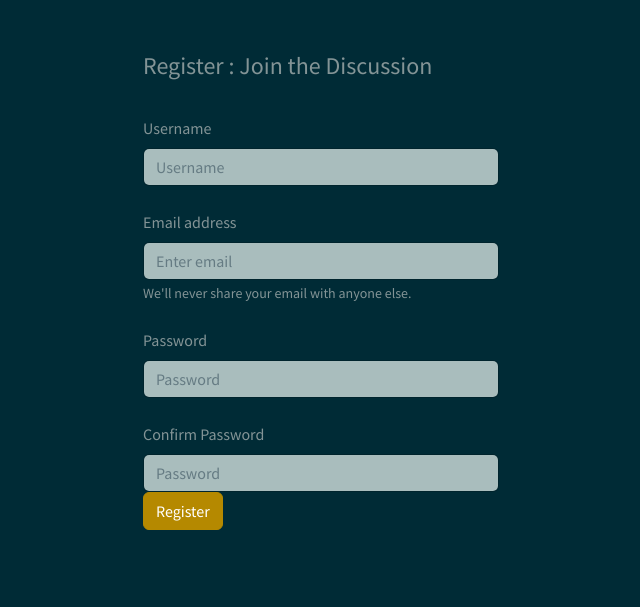
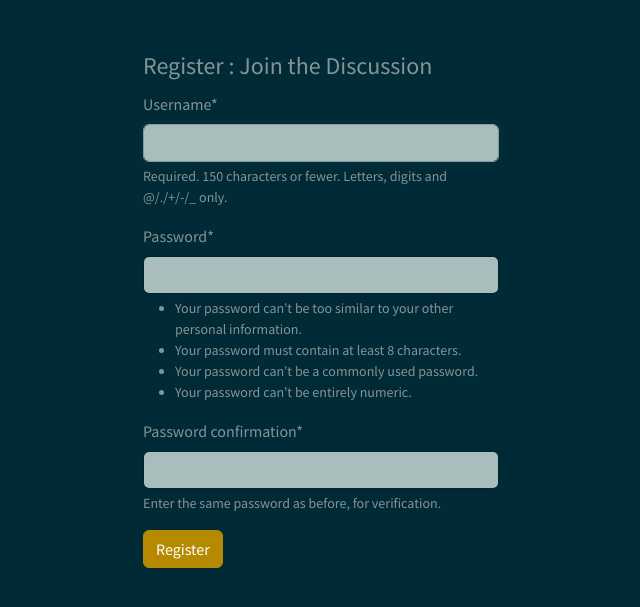
Before and after one commit to sirgama/disqus, a Django app: page /register/ in a window 1280 px wide. Shown: the top 607 px of the page, without its empty margins (319-959 px from the left). Run offline with Django 4.2, Linux system fonts and the light colour scheme; some libraries are stand-ins or nearby versions.

Commit message:
register form using django's Usercreationform

```diff
--- a/mainapp/templates/mainapp/login.html
+++ b/mainapp/templates/mainapp/login.html
@@ -8,7 +8,7 @@
     <div class="row">
         <div class="col-md-4"></div>
         <div class="col-md-4">
-          {% if page == 'login' %}
+          {% if page == 'log' %}
             <form action="" method="POST" class="mt-5">
                 {% csrf_token %}
                 <fieldset>
@@ -47,31 +47,7 @@
                 {% csrf_token %}
                 <fieldset>
                   <legend>Register : Join the Discussion</legend>
-                  <!-- <div class="form-group row">
-                    <label for="username" class="col-sm-2 col-form-label">Username</label>
-                    <div class="col-sm-10">
-                      <input type="text" value="username" readonly="" class="form-control-plaintext" id="username" value="your-username">
-                    </div>
-                  </div> -->
-
-                  <div class="form-group">
-                    <label for="username" class="form-label mt-4">Username</label>
-                    <input type="text" name="username" class="form-control" id="username" placeholder="Username">
-                  </div>
-                  <div class="form-group">
-                    <label for="exampleInputEmail1" class="form-label mt-4">Email address</label>
-                    <input type="email" class="form-control" id="exampleInputEmail1" aria-describedby="emailHelp" placeholder="Enter email">
-                   <small id="emailHelp" class="form-text text-muted">We'll never share your email with anyone else.</small>
-                  </div>
-
-                  <div class="form-group">
-                    <label for="exampleInputPassword1" class="form-label mt-4">Password</label>
-                    <input type="password" name="password" class="form-control" id="exampleInputPassword1" placeholder="Password">
-                  </div>
-                  <div class="form-group">
-                    <label for="exampleInputPassword2" class="form-label mt-4">Confirm Password</label>
-                    <input type="password" name="password2" class="form-control" id="exampleInputPassword2" placeholder="Password">
-                  </div>
+                  {{form | crispy}}
 
 
                   <fieldset>
--- a/mainapp/views.py
+++ b/mainapp/views.py
@@ -3,6 +3,7 @@ from django.contrib import messages
 from django.contrib.auth.decorators import login_required
 from django.db.models import Q
 from django.contrib.auth.models import User
+from django.contrib.auth.forms import UserCreationForm
 from django.contrib.auth import authenticate, login, logout
 from .models import Room, Message, Topic
 from .forms import Roomform
@@ -38,8 +39,12 @@ def logoutUser(request):
 
 def registerPage(request):
     page = 'register'
+    form = UserCreationForm()
 
-    return render(request, 'mainapp/login.html')
+    context = {
+        "form":form
+    }
+    return render(request, 'mainapp/login.html', context)
 
 
 def home(request):
```
Also changed, not shown: mainapp/templates/mainapp/navbar.html (+6 -1 lines), db.sqlite3.
